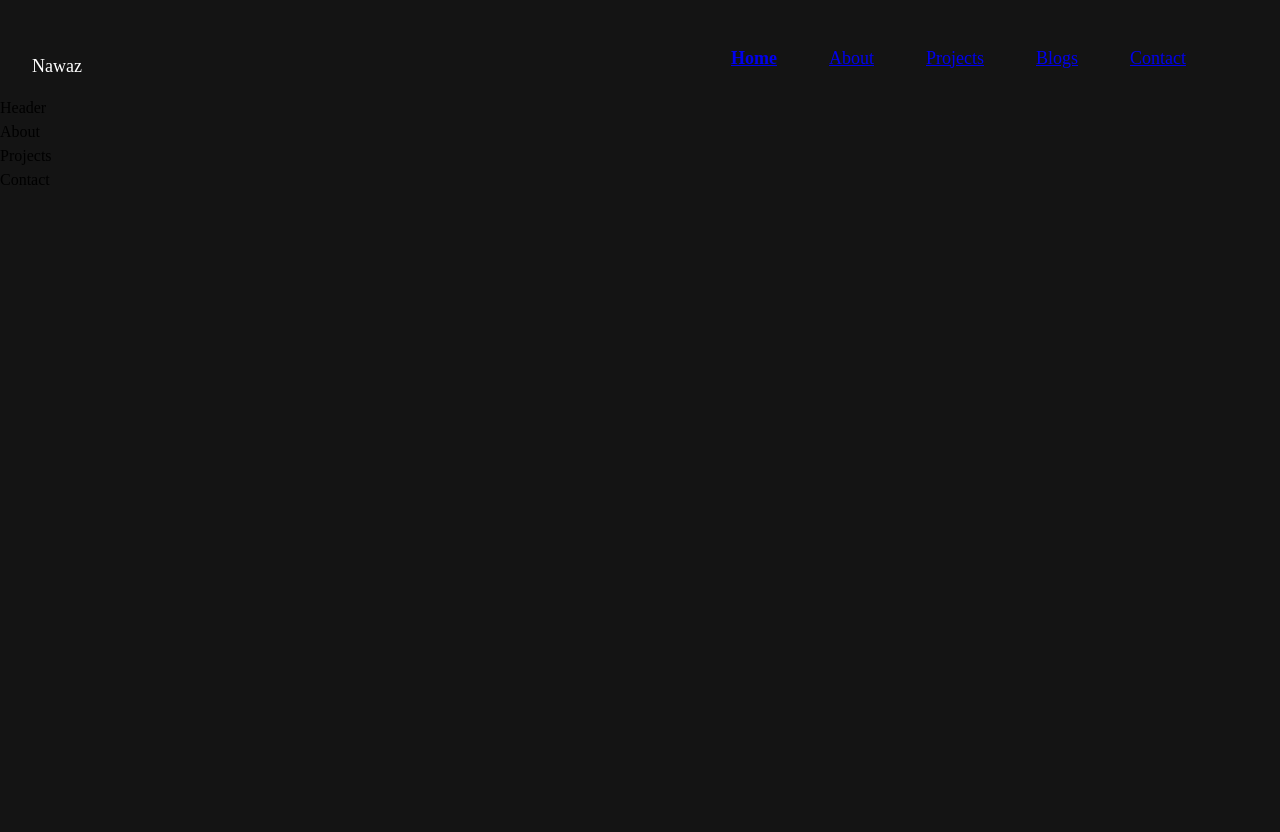
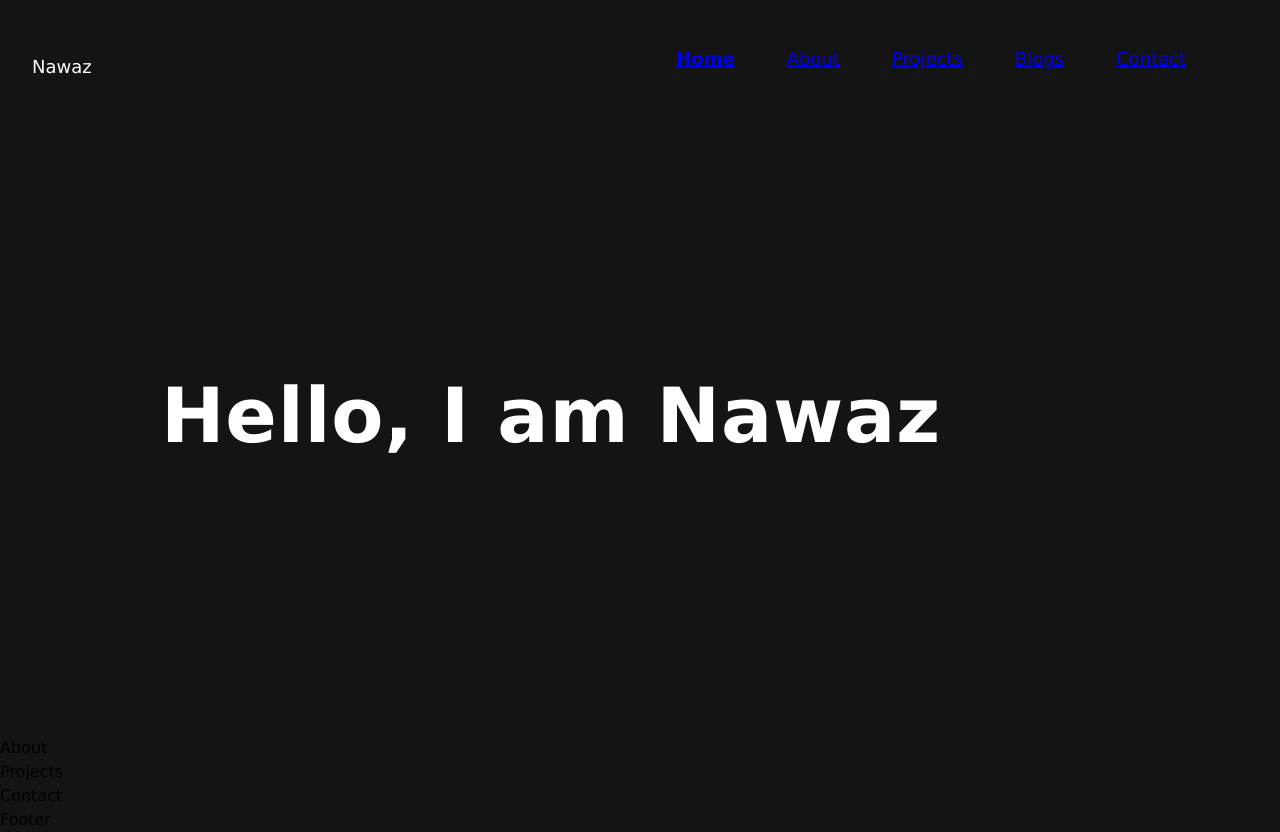
Before and after one commit to shaikahmadnawaz/portfolio-website, a React (Create React App) app: page / in a window 1280 px wide. Before the commit the page ends 800 px from the top, so only its background shows below. Built offline with nearby package versions, Linux system fonts and the light colour scheme.

Commit message:
header css added

```diff
--- a/src/App.css
+++ b/src/App.css
@@ -5,7 +5,7 @@
 }
 
 body {
-  font-family: "General Sans";
+  font-family: Verdana, Geneva, Tahoma, sans-serif;
   line-height: 1.5;
   overflow-x: hidden;
   background: #141414;
--- a/src/components/common/navbar/Navbar.js
+++ b/src/components/common/navbar/Navbar.js
@@ -1,6 +1,6 @@
 import React from "react";
 import { Link } from "react-router-dom";
-import "../navbar/navbar.css";
+import "./navbar.css";
 import { navLinks } from "./data";
 
 const Navbar = () => {
--- a/src/components/home/header/Header.js
+++ b/src/components/home/header/Header.js
@@ -1,7 +1,14 @@
 import React from "react";
+import "./header.css";
 
 const Header = () => {
-  return <div>Header</div>;
+  return (
+    <section className="header-container">
+      <div>
+        <h1>Hello, I am Nawaz</h1>
+      </div>
+    </section>
+  );
 };
 
 export default Header;
--- /dev/null
+++ b/src/components/home/header/header.css
@@ -0,0 +1,19 @@
+.header-container {
+  color: white;
+  max-width: 990px;
+  margin: auto;
+  height: 80vh;
+  display: flex;
+  align-items: center;
+  padding: 1rem;
+}
+
+.header-container h1 {
+  font-size: 76px;
+  font-style: normal;
+  font-weight: 600;
+  line-height: 96px;
+  text-align: center;
+  letter-spacing: 0.01em;
+  margin: 1.5rem 0;
+}
--- a/src/pages/Home.js
+++ b/src/pages/Home.js
@@ -4,6 +4,7 @@ import Header from "../components/home/header/Header";
 import About from "../components/home/about/About";
 import Projects from "../components/home/projects/Projects";
 import Contact from "../components/home/contact/Contact";
+import Footer from "../components/common/footer/Footer";
 
 const Home = () => {
   return (
@@ -13,6 +14,7 @@ const Home = () => {
       <About />
       <Projects />
       <Contact />
+      <Footer />
     </div>
   );
 };
```
